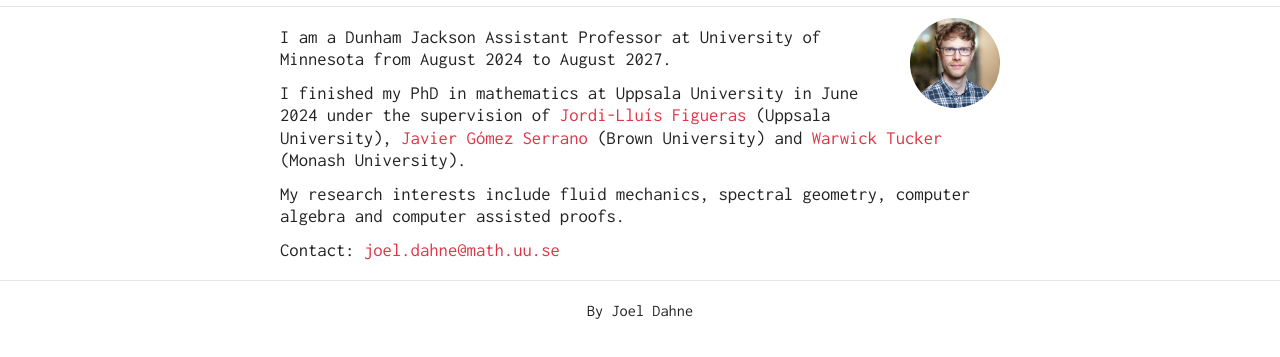
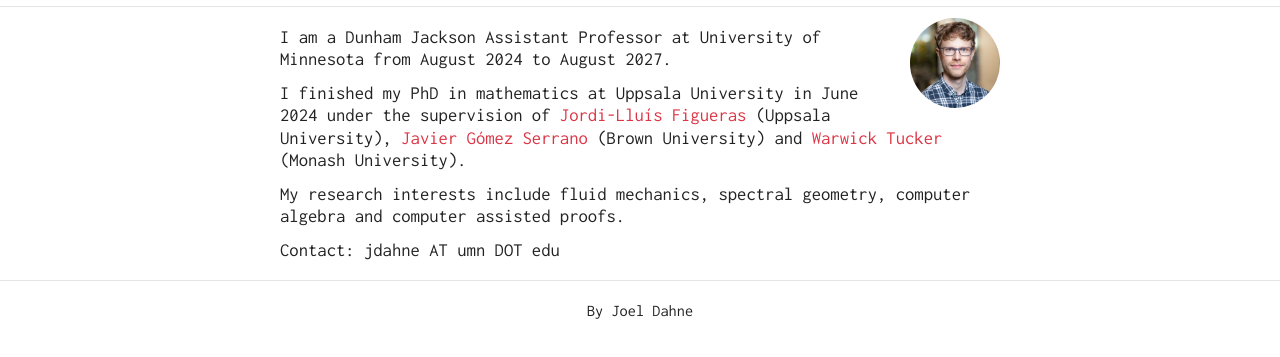
Before and after one commit to Joel-Dahne/joel-dahne.github.io, a plain HTML site: page index.html in a window 1280 px wide. Shown: the part 125-482 px from the top of the page. Drawn offline with nearby package versions, Linux system fonts and the light colour scheme; some icons are missing.

Commit message:
Update email

```diff
--- a/index.html
+++ b/index.html
@@ -1,6 +1,6 @@
 <!DOCTYPE html>
 <html lang=""><head>
-	<meta name="generator" content="Hugo 0.130.0">
+	<meta name="generator" content="Hugo 0.132.1">
     <meta charset="utf-8">
     <meta name="viewport" content="width=device-width, initial-scale=1, shrink-to-fit=no">
 
@@ -68,7 +68,7 @@ Tucker</a> (Monash
 University).</p>
 <p>My research interests include fluid mechanics, spectral geometry,
 computer algebra and computer assisted proofs.</p>
-<p>Contact: <a href="mailto:joel.dahne@math.uu.se">joel.dahne@math.uu.se</a></p>
+<p>Contact: jdahne AT umn DOT edu</p>
 
 </div>
 
```
